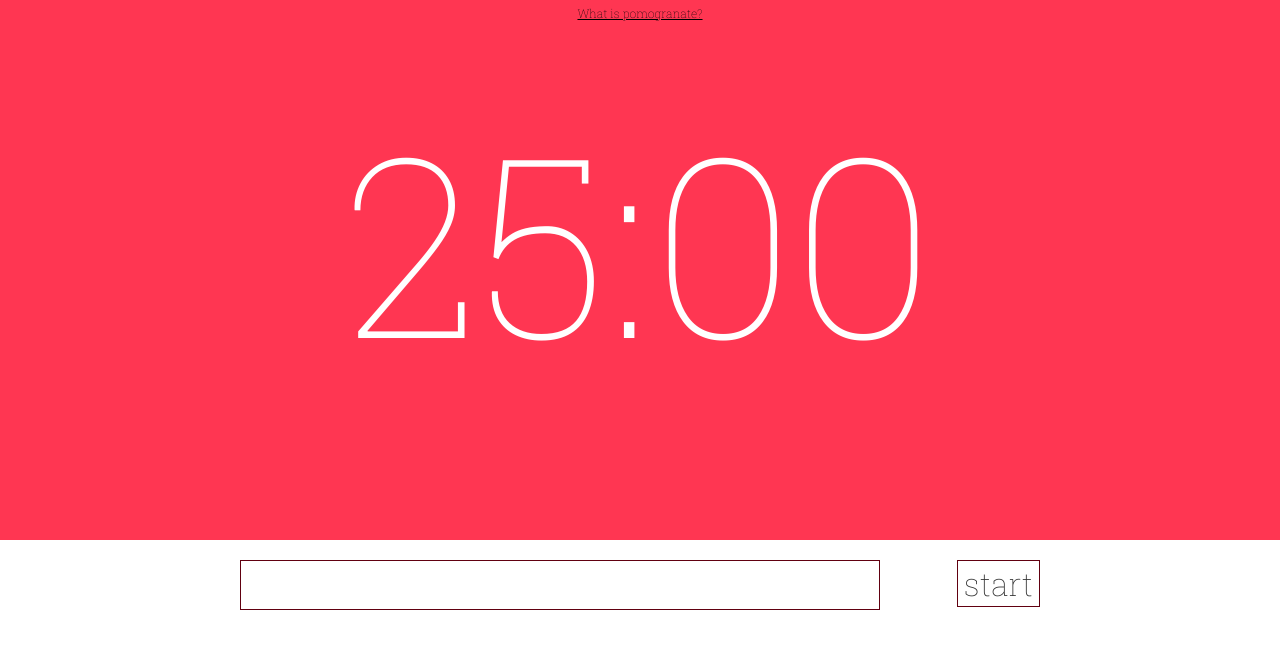
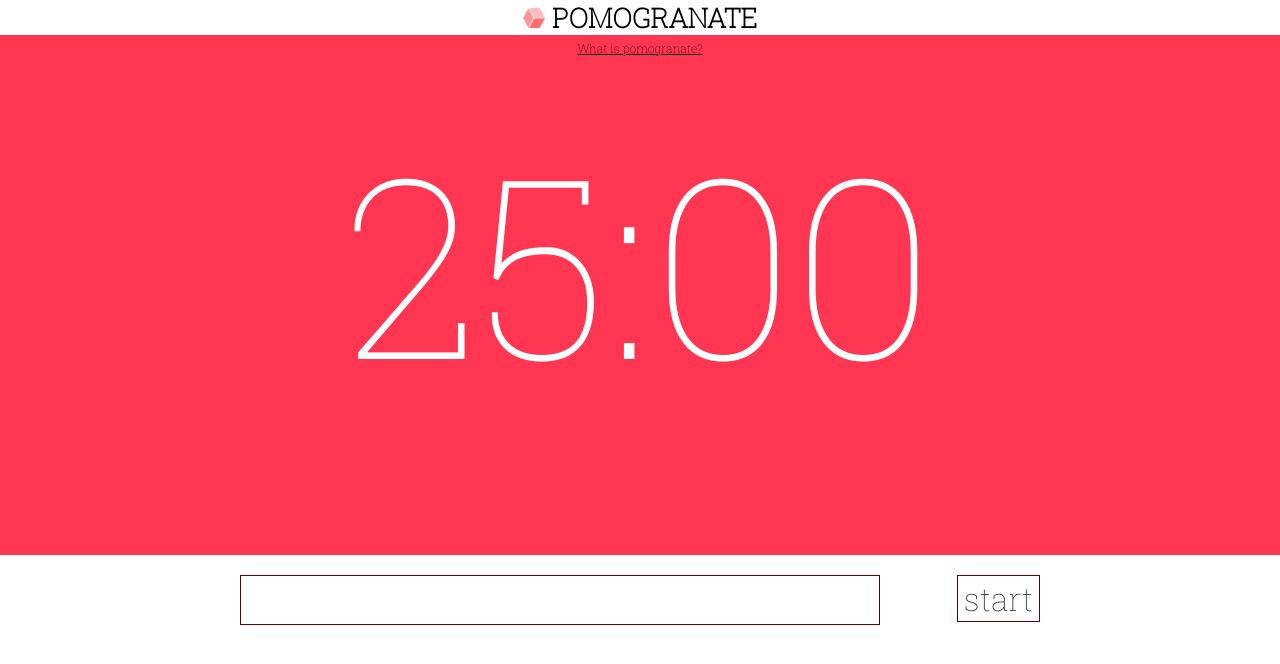
Before and after one commit to shirleylu/pomogranate, a plain HTML site: page index.html in a window 1280 px wide. Drawn offline with nearby package versions, Linux system fonts and the light colour scheme; no server answers.

Commit message:
add title

```diff
--- a/index.html
+++ b/index.html
@@ -10,7 +10,7 @@
   </head>
 
   <body>
-    <img src='media/logo.png' hidden/>
+    <h1><img src='media/logo.png' height="20px"/> POMOGRANATE</h1>
     <div id='timerwr'>
       <p id='what'><a href="#" onclick="$('#about').show(); $('#what').hide();">What is pomogranate?</a></p>
       <div id='about'>
--- a/style.css
+++ b/style.css
@@ -2,6 +2,13 @@ body {
   margin: 0;
   padding: 0;
   font-family: 'Roboto Slab';
+}
+
+h1 {
+  margin:0;
+  padding:0;
+  font-size: 27px;
+  text-align: center;
 }
 
 .wrapper {
@@ -46,7 +53,7 @@ a:active {color:black;}
 }
 
 #timerwr {
-  height: 540px;
+  height: 520px;
   background-color: #ff3652;
   margin-bottom: 20px;
 }
@@ -54,11 +61,11 @@ a:active {color:black;}
 #timer {
   position: relative;
   top: 50%;
-  transform: translateY(-60%);
+  transform: translateY(-65%);
   text-align: center;
   font-size: 250px;
   color: white;
-  height: 415px;
+  height: 390px;
 }
 
 #done {
```
